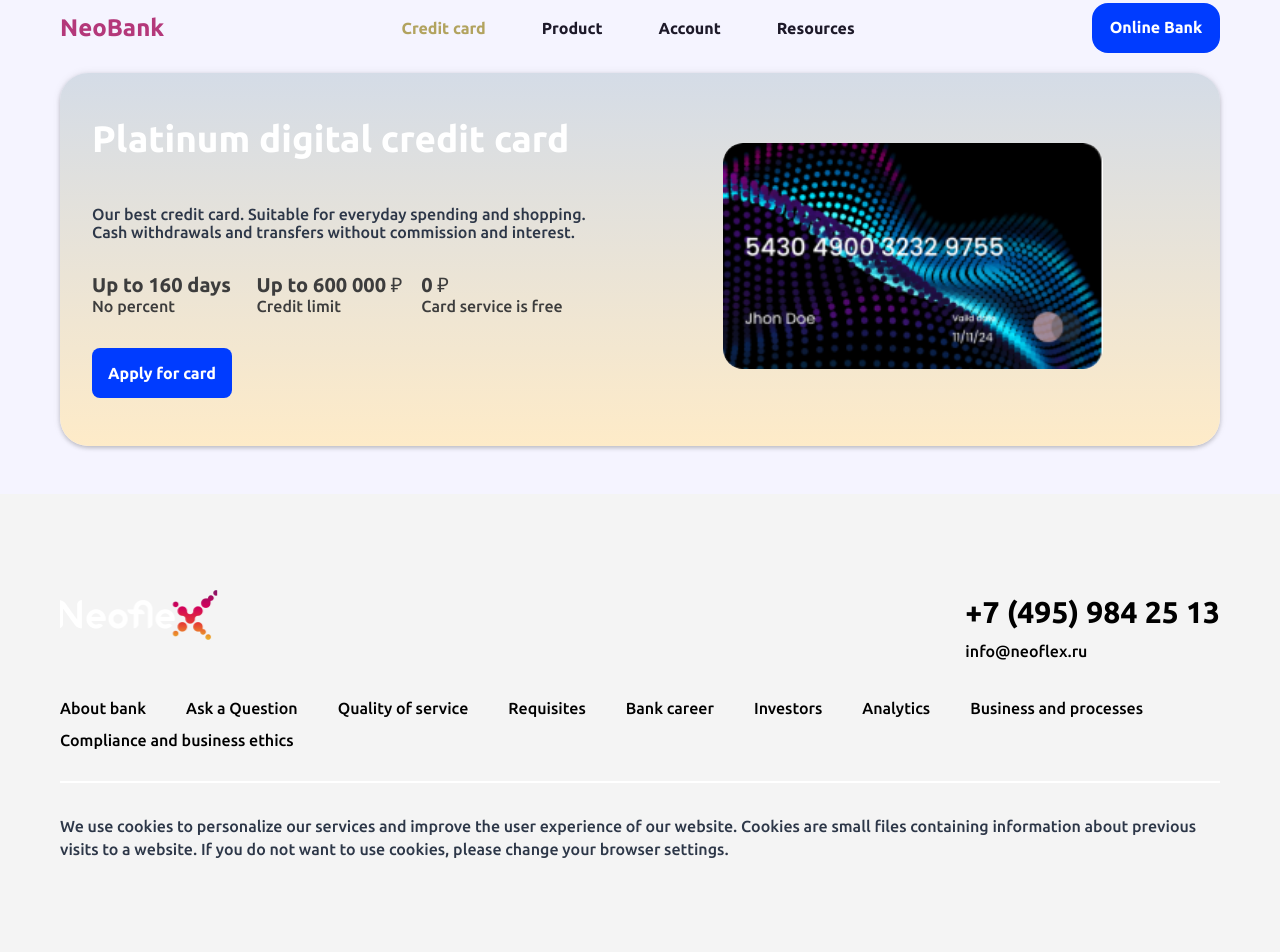
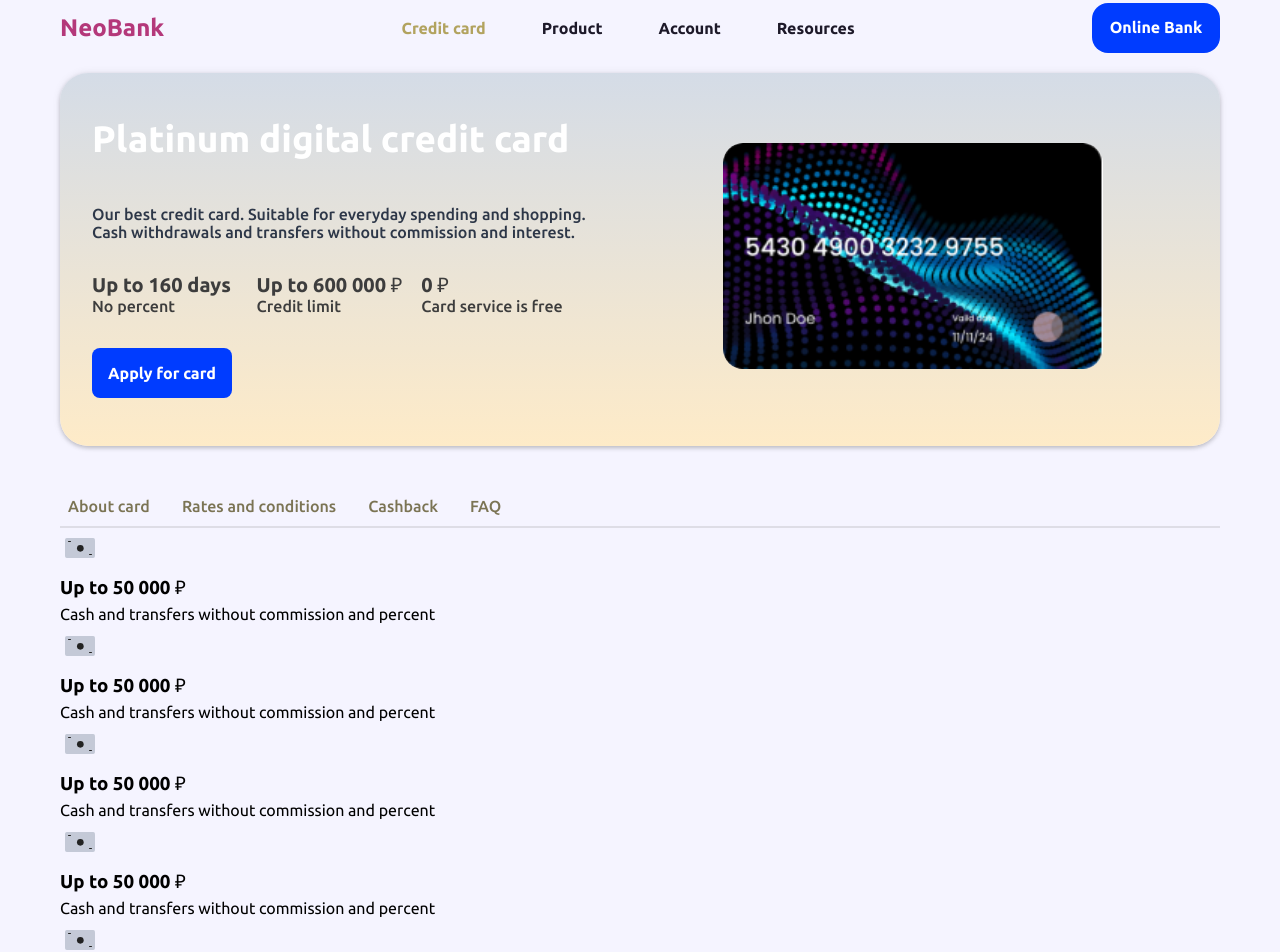
Before and after one commit to Schneegestober1/neo-bank, a React (Vite) app: page /loan in a window 1280 px wide. Shown: the top 952 px of the page. Built offline with nearby package versions, Linux system fonts and the light colour scheme.

Commit message:
credit-card-benefits__nav is almost ready

```diff
--- a/src/components/loan/CreditCardBenefits/CreditCardBenefits.tsx
+++ b/src/components/loan/CreditCardBenefits/CreditCardBenefits.tsx
@@ -1,31 +1,75 @@
+import MoneyDuotoneIcon from '../../../assets/icons/MoneyDuotoneIcon'
 import styles from '../CreditCardBenefits/credit-card-benefits.module.scss'
 
 const CreditCardBenefits = () => {
   return (
-    <div>
-      <nav>
-        <ul>
-          <li>
-            <a href="">About card</a>
+    <div className={styles['credit-card-benefits']}>
+
+      <nav className={styles['credit-card-benefits__nav']}>
+        <ul className={styles['credit-card-benefits__nav-list']}>
+          <li className={styles['credit-card-benefits__nav-item']}>
+            <a href="" className={styles['credit-card-benefits__nav-link']}>
+              About card
+            </a>
           </li>
-          <li>
-            <a href="">Rates and conditions</a>
+          <li className={styles['credit-card-benefits__nav-item']}>
+            <a href="" className={styles['credit-card-benefits__nav-link']}>
+              Rates and conditions
+            </a>
           </li>
-          <li>
-            <a href="">Cashback</a>
+          <li className={styles['credit-card-benefits__nav-item']}>
+            <a href="" className={styles['credit-card-benefits__nav-link']}>
+              Cashback
+            </a>
           </li>
-          <li>
-            <a href="">FAQ</a>
+          <li className={styles['credit-card-benefits__nav-item']}>
+            <a href="" className={styles['credit-card-benefits__nav-link']}>
+              FAQ
+            </a>
           </li>
         </ul>
       </nav>
-      <div>
-        <div>
-          <img src="" alt="" />
-          <h3></h3>
-          <p></p>
+
+      <div className={styles['credit-card-benefits__line']}></div>
+
+      <div className={styles['credit-card-benefits__cards']}>
+        <div className={styles['credit-card-benefits__card']}>
+          <MoneyDuotoneIcon className={styles['credit-card-benefits__icon']} />
+          <h3 className={styles['credit-card-benefits__title']}>Up to 50 000 ₽</h3>
+          <p className={styles['credit-card-benefits__text']}>
+            Cash and transfers without commission and percent
+          </p>
+        </div>
+        <div className={styles['credit-card-benefits__card']}>
+          <MoneyDuotoneIcon className={styles['credit-card-benefits__icon']} />
+          <h3 className={styles['credit-card-benefits__title']}>Up to 50 000 ₽</h3>
+          <p className={styles['credit-card-benefits__text']}>
+            Cash and transfers without commission and percent
+          </p>
+        </div>
+        <div className={styles['credit-card-benefits__card']}>
+          <MoneyDuotoneIcon className={styles['credit-card-benefits__icon']} />
+          <h3 className={styles['credit-card-benefits__title']}>Up to 50 000 ₽</h3>
+          <p className={styles['credit-card-benefits__text']}>
+            Cash and transfers without commission and percent
+          </p>
+        </div>
+        <div className={styles['credit-card-benefits__card']}>
+          <MoneyDuotoneIcon className={styles['credit-card-benefits__icon']} />
+          <h3 className={styles['credit-card-benefits__title']}>Up to 50 000 ₽</h3>
+          <p className={styles['credit-card-benefits__text']}>
+            Cash and transfers without commission and percent
+          </p>
+        </div>
+        <div className={styles['credit-card-benefits__card']}>
+          <MoneyDuotoneIcon className={styles['credit-card-benefits__icon']} />
+          <h3 className={styles['credit-card-benefits__title']}>Up to 50 000 ₽</h3>
+          <p className={styles['credit-card-benefits__text']}>
+            Cash and transfers without commission and percent
+          </p>
         </div>
       </div>
+
     </div>
   )
 }
--- a/src/components/loan/CreditCardBenefits/credit-card-benefits.module.scss
+++ b/src/components/loan/CreditCardBenefits/credit-card-benefits.module.scss
@@ -0,0 +1,31 @@
+@use '../../../styles/color-palette.scss' as *;
+@use '../../../styles/mixins.scss' as *;
+
+.credit-card-benefits {
+  padding-left: calc(50% - 580px);
+  padding-right: calc(50% - 580px);
+
+  &__nav-list {
+    max-width: 447px;
+    width: 100%;
+    display: flex;
+    align-items: center;
+    justify-content: stretch;
+    gap: 2rem;
+    padding-left: 0.5rem;
+  }
+
+  &__nav-link {
+    font-weight: 500;
+    font-size: 1rem;
+    line-height: 100%;
+    color: $brown-1;
+  }
+
+  &__line {
+    width: 100%;
+    height: 2px;
+    background-color: rgba(128, 128, 128, 0.2);
+    margin-top: 0.5rem;
+  }
+}
--- a/src/pages/LoanPage/LoanPage.tsx
+++ b/src/pages/LoanPage/LoanPage.tsx
@@ -1,9 +1,11 @@
+import CreditCardBenefits from '../../components/loan/CreditCardBenefits/CreditCardBenefits'
 import PlatinumCard from '../../components/loan/PlatinumCard/PlatinumCard'
 
 function LoanPage() {
   return (
     <>
       <PlatinumCard />
+      <CreditCardBenefits />
     </>
   )
 }
--- a/src/styles/color-palette.scss
+++ b/src/styles/color-palette.scss
@@ -36,3 +36,6 @@ $purple-2: #9092b0;
 
 // Gold
 $gold-1: #b2a35f;
+
+// Brown
+$brown-1: #7B7454;
```
